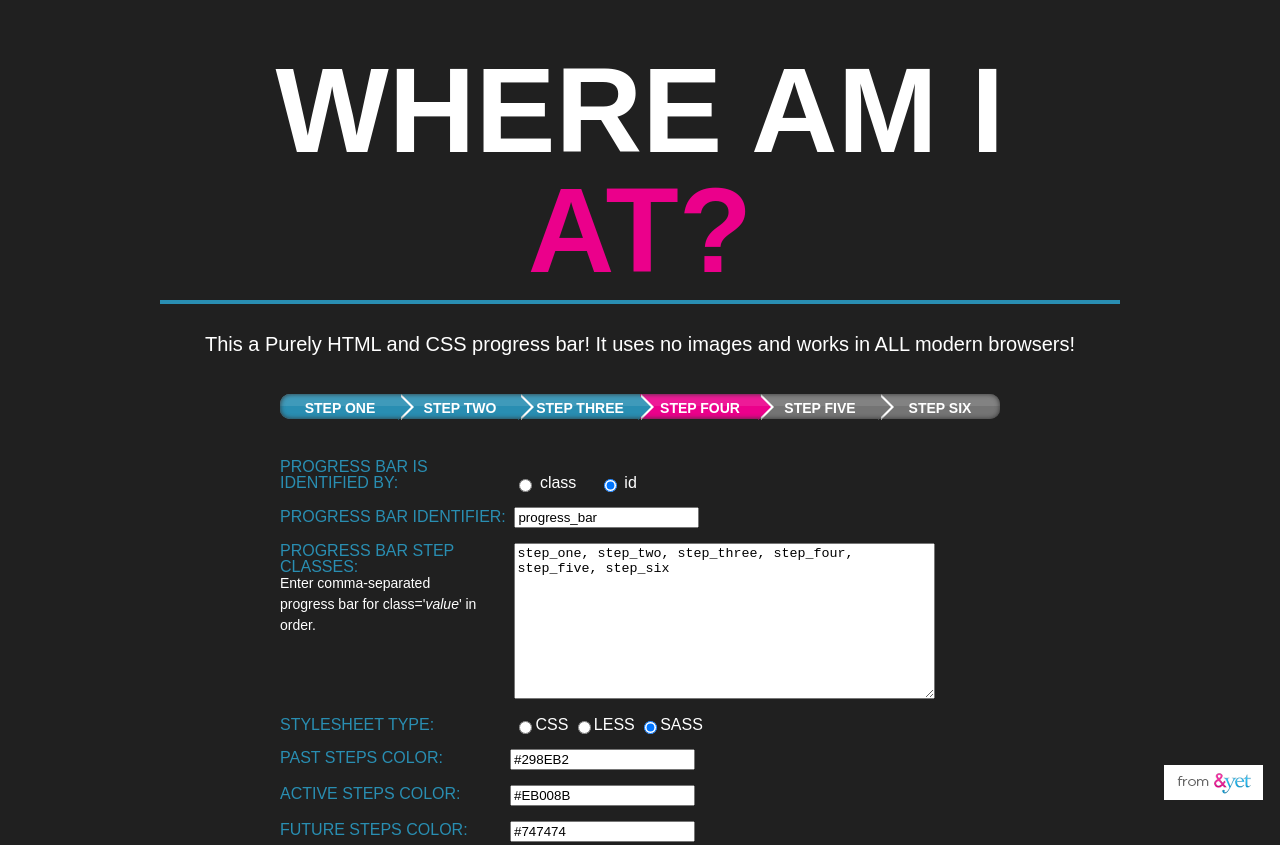
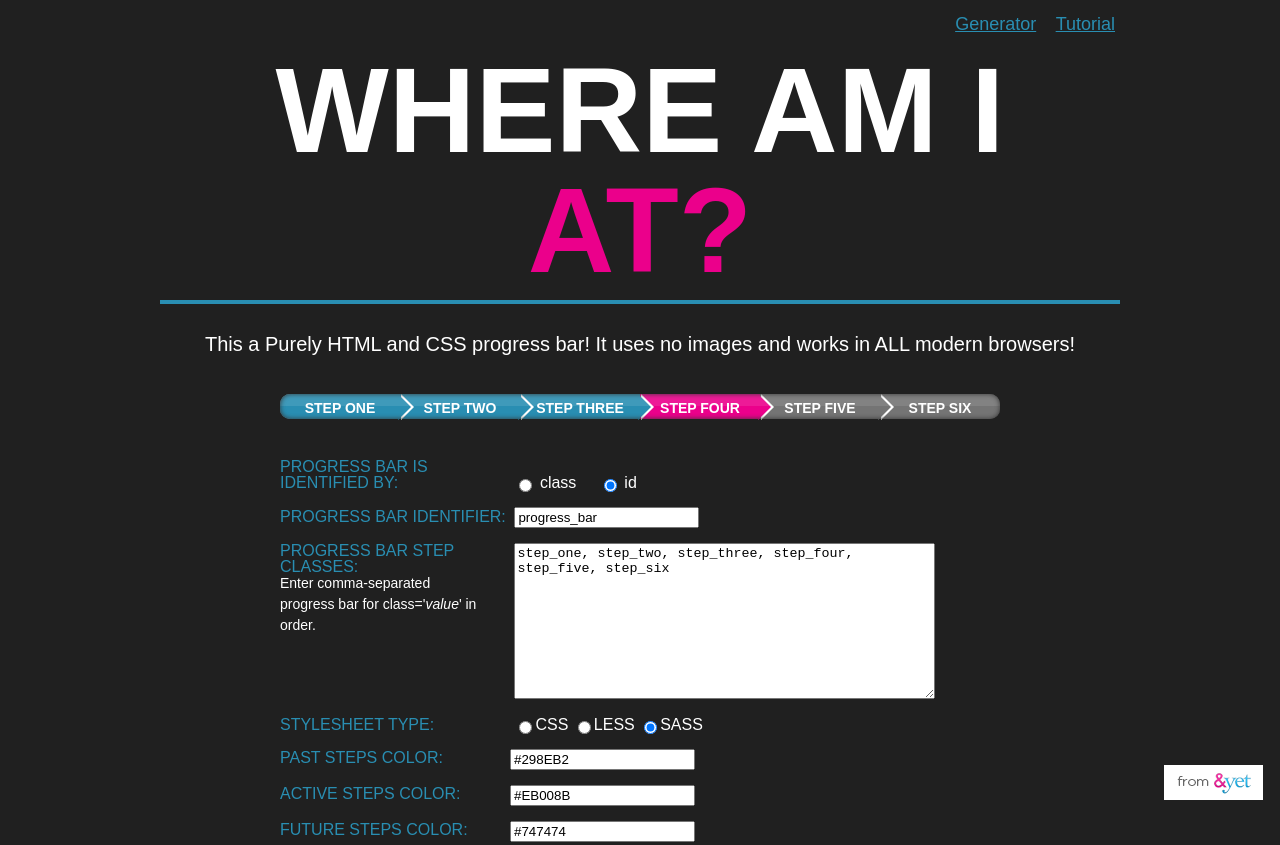
Before and after one commit to jamesmenera/WhereAmIAt, a plain HTML site: page index.html in a window 1280 px wide. Shown: the top 845 px of the page. Drawn offline with nearby package versions, Linux system fonts and the light colour scheme.

Commit message:
added nav

```diff
--- a/css/style.sass
+++ b/css/style.sass
@@ -12,8 +12,28 @@ body
 #wrap
     width: 960px
     margin: 0 auto
-    //background-color: #fff
+    position: relative
 
+
+nav
+    color: $blue
+    position: absolute
+    top: -50px
+    right: 0
+
+    a
+        display: inline-block
+        padding: 15px 5px 5px
+        text-align: right
+        color: $blue
+        margin-left: 5px
+        font-size: 18px
+        border-bottom: 4px solid transparent
+
+        &:hover
+            background-color: #fff
+            text-decoration: none
+            border-bottom: 4px solid $blue
 h1
     font-family: 'League Gothic', league-gothic-1, league-gothic-2, sans-serif
     text-transform: uppercase
--- a/index.html
+++ b/index.html
@@ -26,6 +26,10 @@ div, form {
   </head>
   <body>
   <div id="wrap">
+    <nav>
+        <a href="index.html">Generator</a>
+        <a href="how.html">Tutorial</a>
+    </nav>
     <h1>Where Am I <span>At?</span></h1>
 
     <p id="bar_description">This a Purely HTML and CSS progress bar! It uses no images and works in ALL modern browsers!</p>
```
Also changed, not shown: css/style.css.
